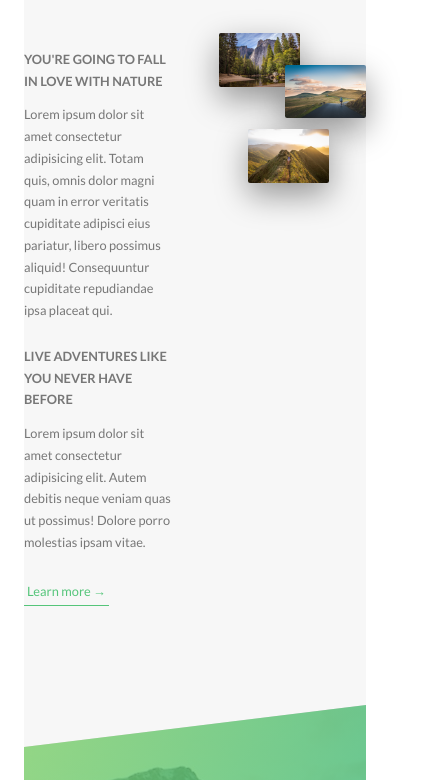
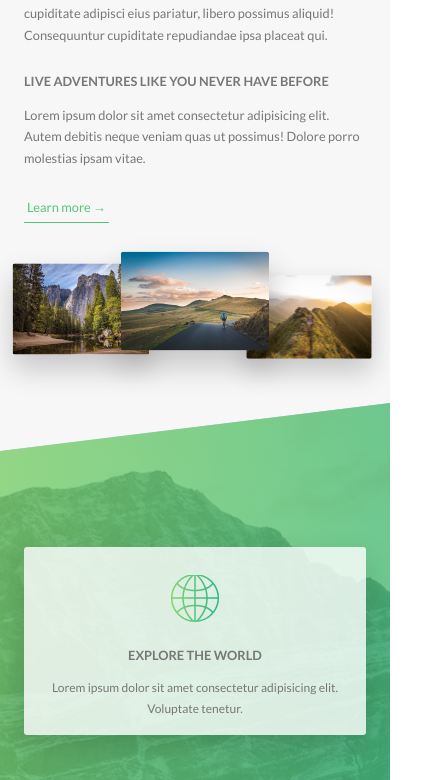
Before and after one commit to guimochila/natours, a website: page dist/index.html in a window 390 px wide. Shown: the part 1015-1795 px from the top of the page, 442 px wide, since content can reach past the window. Drawn offline with Linux system fonts and the light colour scheme.

Commit message:
Added responsive layout

```diff
--- a/src/sass/abstracts/_variables.sass
+++ b/src/sass/abstracts/_variables.sass
@@ -20,6 +20,7 @@ $color-black: #000
 // GRID
 $grid-width: 114rem
 $gutter-vertical: 8rem
+$gutter-vertical-small: 6rem
 $gutter-horizontal: 6rem
 
 // FONT
--- a/src/sass/base/_base.sass
+++ b/src/sass/base/_base.sass
@@ -19,8 +19,9 @@ html
   @include respond(tab-port)
     font-size: 50% // 1rem = 8px, 8/16 = 50%
 
-
-
-
 body
   box-sizing: border-box
+  padding: 3rem
+
+  @include respond(tab-land)
+    padding: 0
--- a/src/sass/base/_typography.sass
+++ b/src/sass/base/_typography.sass
@@ -3,7 +3,6 @@ body
   font-weight: 400
   line-height: 1.7
   color: $color-grey-dark
-  padding: 3rem
 
 .heading-primary
   color: $color-white
@@ -18,12 +17,19 @@ body
     letter-spacing: 3.5rem
     animation: moveInLeft 1.5s ease-out
 
+    @include respond(phone)
+      letter-spacing: 1rem
+      font-size: 5rem
+
   &--sub
     display: block
     font-size: 2rem
     font-weight: 700
     letter-spacing: 1.5rem
     animation: moveInRight 1.5s ease-out
+
+    @include respond(phone)
+      letter-spacing: .5rem
 
 .heading-secondary
   font-size: 3.5rem
@@ -35,6 +41,13 @@ body
   color: transparent
   letter-spacing: 2px
   transition: all .2s
+
+  @include respond(tab-port)
+    font-size:  3rem
+
+  @include respond(phone)
+    font-size: 2.5rem
+
 
   &:hover
     transform: skewY(2deg) skew(15deg) scale(1.1)
--- a/src/sass/base/_utilities.sass
+++ b/src/sass/base/_utilities.sass
@@ -4,8 +4,14 @@
 .u-margin-bottom-big
 	margin-bottom: 8rem !important
 
+	@include respond(tab-port)
+		margin-bottom: 5rem !important
+
 .u-margin-bottom-medium
 	margin-bottom: 4rem !important
+
+	@include respond(tab-port)
+		margin-bottom: 3rem !important
 
 .u-margin-bottom-small
 	margin-bottom: 1.5rem !important
--- a/src/sass/components/_card.sass
+++ b/src/sass/components/_card.sass
@@ -125,3 +125,40 @@
 	&__price-value
 		font-size: 6rem
 		font-weight: 100
+
+
+	@include respond(tab-port)
+		height: auto
+		border-radius: 3px
+		background-color: $color-white
+		box-shadow: 0 1.5rem 4rem rgba($color-black, .15)
+
+		&__side
+			height: auto
+			position: relative
+			box-shadow: none
+
+			&--back
+				transform: rotateY(0deg)
+				clip-path: polygon(0 15%, 100% 0, 100% 100%, 0% 100%)
+
+		&:hover &__side--front
+			transform: rotateY(0deg)
+
+		&__details
+			padding: 0 1rem
+
+		//Back side styling
+		&__cta
+			position: relative
+			top: 0
+			left: 0
+			transform: translate(0)
+			width: 100%
+			padding: 7rem 4rem 4rem 4rem
+
+		&__price-box
+			margin-bottom: 3rem
+
+		&__price-value
+			font-size: 4rem
--- a/src/sass/components/_composition.sass
+++ b/src/sass/components/_composition.sass
@@ -10,15 +10,36 @@
 		transition: all .2s
 		outline-offset: 2rem
 
+		@include respond(tab-port)
+			float: left
+			position: relative
+			width: 33.33333%
+			box-shadow: 0 1.5rem 3rem rgba($color-black, .2)
+
 		&--p1
 			left: 0
 			top: -2rem
+
+			@include respond(tab-port)
+				top: 0
+				transform: scale(1.2)
 		&--p2
 			right: 0
 			top: 2rem
+
+			@include respond(tab-port)
+				top: -1rem
+				transform: scale(1.3)
+				z-index: 100
+
 		&--p3
 			left: 20%
 			top: 10rem
+
+			@include respond(tab-port)
+				top: 1rem
+				left: 0
+				transform: scale(1.1)
 
 		&:hover
 			outline: 1.5rem solid $color-primary
--- a/src/sass/components/_feature-box.sass
+++ b/src/sass/components/_feature-box.sass
@@ -6,7 +6,10 @@
 	border-radius: 3px
 	box-shadow: 0 1.5rem 4rem rgba($color-black, .15)
 	transition: transform .3s
-	height: 30rem
+
+	@include respond(tab-port)
+		padding: 2rem
+
 
 	&__icon
 		font-size: 6rem
@@ -15,6 +18,9 @@
 		-webkit-background-clip: text
 		color: transparent
 
+		@include respond(tab-port)
+		margin-bottom: 0
+
 	&:hover
 		transform: translateY(-1.5rem) scale(1.03)
 
--- a/src/sass/components/_form.sass
+++ b/src/sass/components/_form.sass
@@ -14,6 +14,9 @@
 		width: 90%
 		display: block
 		transition: all .3s
+
+		@include respond(tab-port)
+			width: 100%
 
 		&:focus
 			outline: none
@@ -42,6 +45,10 @@
 	&__radio-group
 		display: inline-block
 		width: 49%
+
+		@include respond(tab-port)
+			width: 100%
+			margin-bottom: 2rem
 
 	&__radio-input
 		display: none
--- a/src/sass/components/_popup.sass
+++ b/src/sass/components/_popup.sass
@@ -24,9 +24,18 @@
 		transform: translate(-50%, -50%) scale(.0)
 		transition: all .4s .2s
 
+		@include respond(tab-port)
+			width: 100%
+			display: block
+
 	&__left
 		width: 33.33333%
 		display: table-cell
+
+		@include respond(tab-port)
+			width: 100%
+			display: block
+			padding-bottom: 4rem
 
 	&__right
 		width: 66.66667%
@@ -37,6 +46,16 @@
 	&__img
 		display: block
 		width: 100%
+
+		@include respond(tab-port)
+			width: 50%
+			height: 30rem
+			float: left
+			object-fit: cover
+			margin-bottom: 2rem
+
+		@include respond(phone)
+			display: none
 
 	&__text
 		font-size: 1.4rem
--- a/src/sass/components/_story.sass
+++ b/src/sass/components/_story.sass
@@ -8,6 +8,14 @@
 	padding-left: 9rem
 	font-size: $default-font-size
 	transform: skewX(-12deg)
+
+	@include respond(tab-port)
+		width: 100%
+		padding: 4rem
+		padding-left: 7rem
+
+	@include respond(phone)
+		transform: skewX(0)
 
 	&__shape
 		width: 15rem
@@ -20,6 +28,9 @@
 		transform: translateX(-3rem) skewX(12deg)
 		position: relative
 
+		@include respond(phone)
+			transform: translateX(-3rem) skewX(0)
+
 	&__img
 		height: 100%
 		transform: translateX(-4rem) scale(1.4)
@@ -27,6 +38,9 @@
 
 	&__text
 		transform: skewX(12deg)
+
+		@include respond(phone)
+			transform: skewX(0deg)
 
 	&__caption
 		position: absolute
--- a/src/sass/layout/_footer.sass
+++ b/src/sass/layout/_footer.sass
@@ -4,9 +4,15 @@
 	font-size: 1.4rem
 	color: $color-grey-light-1
 
+	@include respond(tab-port)
+		padding:	8rem 0
+
 	&__logo-box
 		text-align: center
 		margin-bottom: 8rem
+
+		@include respond(tab-port)
+			margin-bottom: 6rem
 
 	&__logo
 		width: 15rem
@@ -16,6 +22,10 @@
 		border-top:	1px solid $color-grey-dark
 		padding-top: 2rem
 		display: inline-block
+
+		@include respond(tab-port)
+			width: 100%
+			text-align: center
 
 	&__list
 		list-style: none
@@ -47,3 +57,8 @@
 		padding-top: 2rem
 		width: 80%
 		float: right
+
+		@include respond(tab-port)
+			width: 100%
+			text-align: center
+			float: none
--- a/src/sass/layout/_grid.sass
+++ b/src/sass/layout/_grid.sass
@@ -4,6 +4,13 @@
 
 	&:not(:last-child)
 		margin-bottom: $gutter-vertical
+
+		@include respond(tab-port)
+			margin-bottom: $gutter-vertical-small
+
+	@include respond(tab-port)
+		max-width: 50rem
+		padding: 0 3rem
 
 	@include clearfix
 
@@ -12,6 +19,12 @@
 
 		&:not(:last-child)
 			margin-right: $gutter-horizontal
+			@include respond(tab-port)
+				margin-right: 0
+				margin-bottom: $gutter-vertical-small
+
+		@include respond(tab-port)
+			width: 100% !important
 
 	.col-1-of-2
 		width: calc((100% - #{$gutter-horizontal}) / 2)
--- a/src/sass/layout/_header.sass
+++ b/src/sass/layout/_header.sass
@@ -6,6 +6,10 @@
   position: relative
   -webkit-clip-path: polygon(0 0, 100% 0, 100% 75vh, 0 100%)
   clip-path: polygon(0 0, 100% 0, 100% 75vh, 0 100%)
+
+  @include respond(phone)
+    -webkit-clip-path: polygon(0 0, 100% 0, 100% 85vh, 0 100%)
+    clip-path: polygon(0 0, 100% 0, 100% 85vh, 0 100%)
 
   &__logo-box
     position: absolute
--- a/src/sass/layout/_navigation.sass
+++ b/src/sass/layout/_navigation.sass
@@ -15,6 +15,14 @@
 		text-align: center
 		cursor: pointer
 
+		@include respond(tab-port)
+			top: 4rem
+			right: 4rem
+
+		@include respond(phone)
+			top: 3rem
+			right: 3rem
+
 	&__background
 		height: 6rem
 		width: 6rem
@@ -25,6 +33,14 @@
 		background-image: radial-gradient($color-primary-light, $color-primary-dark)
 		z-index: 1000
 		transition: transform	.8s cubic-bezier(0.86, 0, 0.07, 1)
+
+		@include respond(tab-port)
+			top: 4.5rem
+			right: 4.5rem
+
+		@include respond(phone)
+			top: 3.5rem
+			right: 3.5rem
 
 	&__nav
 		height: 100vh
--- a/src/sass/pages/_home.sass
+++ b/src/sass/pages/_home.sass
@@ -2,6 +2,9 @@
 	background-color: $color-grey-light-1
 	padding: 25rem 0
 	margin-top: -20vh
+
+	@include respond(tab-port)
+		padding: 25rem 0 20rem 0
 
 .section-features
 	padding: 20rem 0
@@ -12,14 +15,24 @@
 	& > *
 		transform: skewY(7deg)
 
+	@include respond(tab-port)
+		padding: 15rem 0
+
 .section-tours
 	background-color: $color-grey-light-1
 	padding: 25rem 0 10rem 0
 	margin-top: -10rem
 
+	@include respond(tab-port)
+		padding: 20rem 0 5rem 0
+
 .section-stories
 	position: relative
 	padding: 10rem 0
+
+	@include respond(tab-port)
+		padding: 5rem 0
+
 
 .section-book
 	padding: 15rem 0
@@ -34,8 +47,26 @@
 	background-size: cover
 	border-radius: 3px
 	box-shadow: 0 1.5rem 4rem rgba($color-black, .2)
-	height: 50rem
+
+	@include respond(tab-land)
+		background-image: linear-gradient(to right,
+		rgba($color-white, .9) 0%,
+		rgba($color-white, .9) 100%,
+		transparent 100%),
+		url(../img/nat-10.jpg)
+
+	@include respond(tab-port)
+		background-image: linear-gradient(105deg,
+		rgba($color-white, .9) 0%,
+		rgba($color-white, .9) 65%),
+		url(../img/nat-10.jpg)
 
 	&__form
-		width: 50%
+		width: 70%
 		padding: 6rem
+
+		@include respond(tab-land)
+			width: 65%
+
+		@include respond(tab-port)
+			width: 100%
```
Also changed, not shown: dist/css/style.css.
